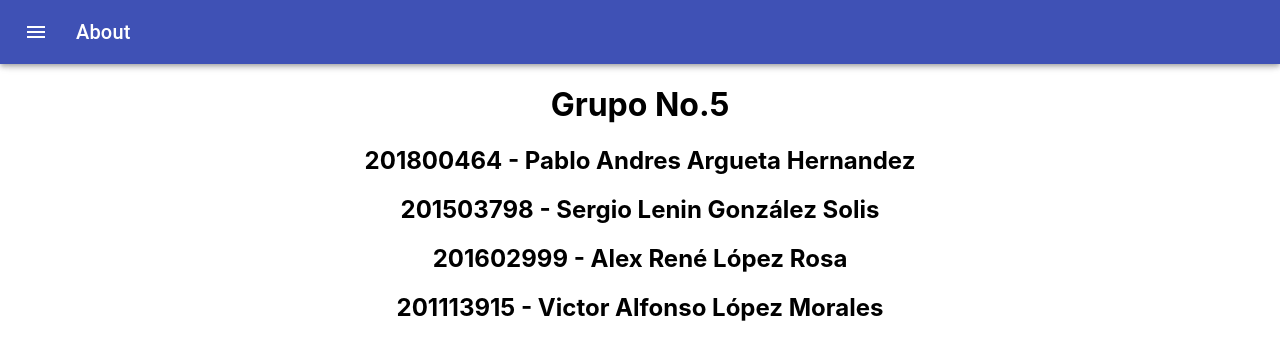
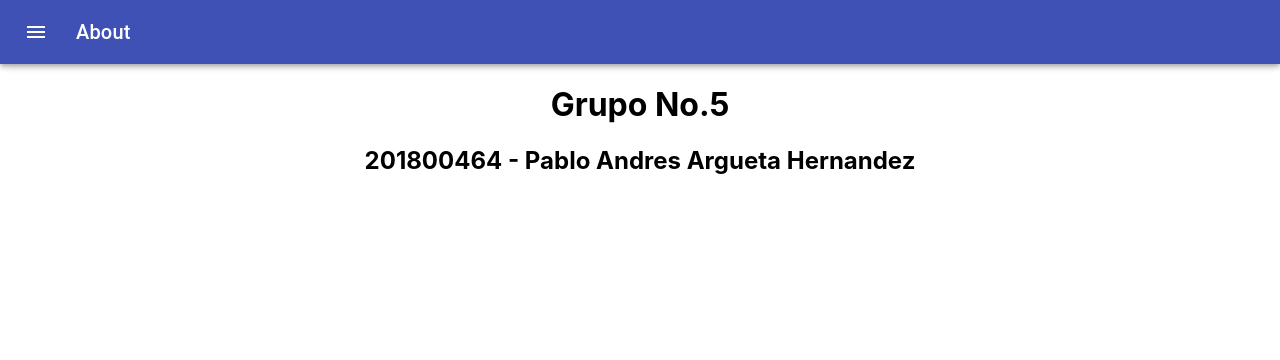
Before and after one commit to PabloAndresArg/ADY2-PRACTICA1-201800464, a React (Create React App) app in the folder frontend/: page /About in a window 1280 px wide. Shown: the top 360 px of the page. Built offline with nearby package versions, Linux system fonts and the light colour scheme.

Commit message:
mi nombre

```diff
--- a/frontend/src/componentes/Paginas/About.js
+++ b/frontend/src/componentes/Paginas/About.js
@@ -18,9 +18,6 @@ export default function AboutFull({ props }) {
       <div style={{ textAlign: 'center' }}>
         <h1>Grupo No.5</h1>
         <h2>201800464 - Pablo Andres Argueta Hernandez</h2>
-        <h2>201503798 - Sergio Lenin González Solis</h2>
-        <h2>201602999 - Alex René López Rosa</h2>
-        <h2>201113915 - Victor Alfonso López Morales</h2>
       </div>
     </div>
   );
```
